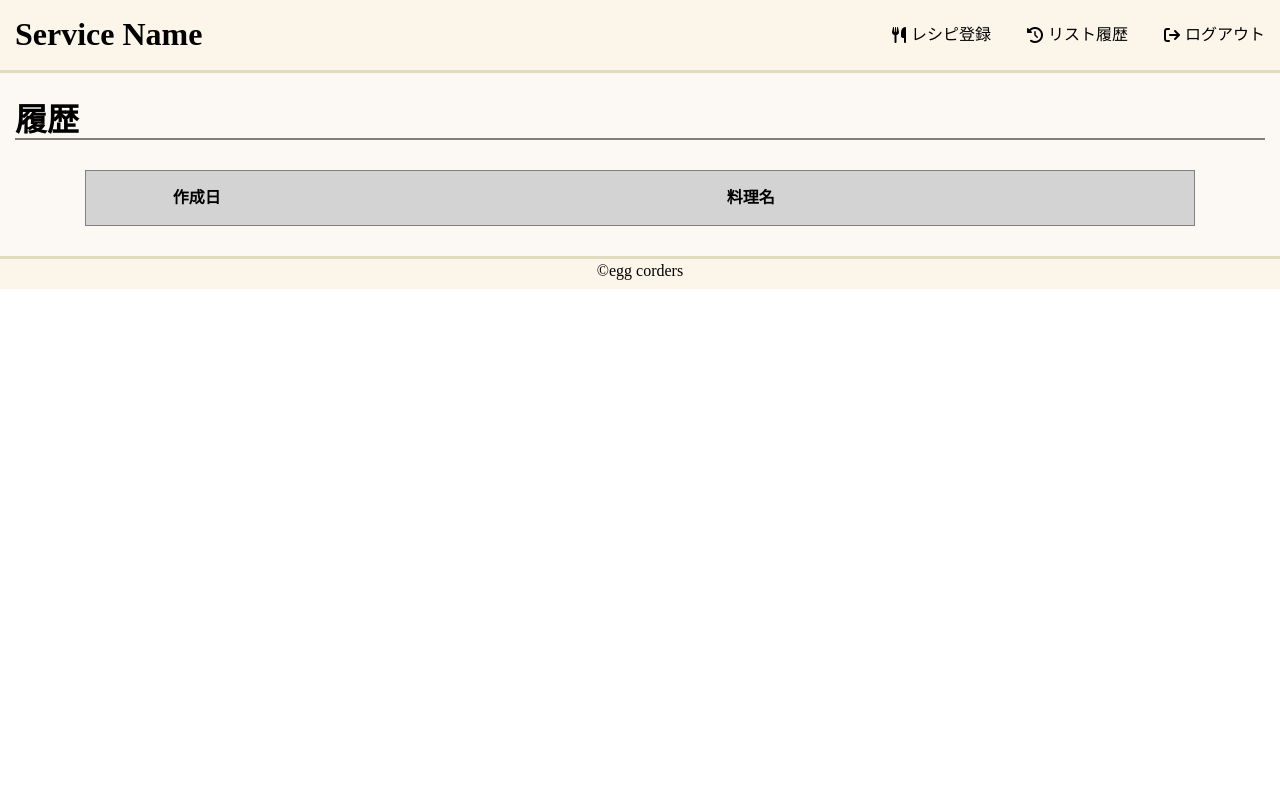
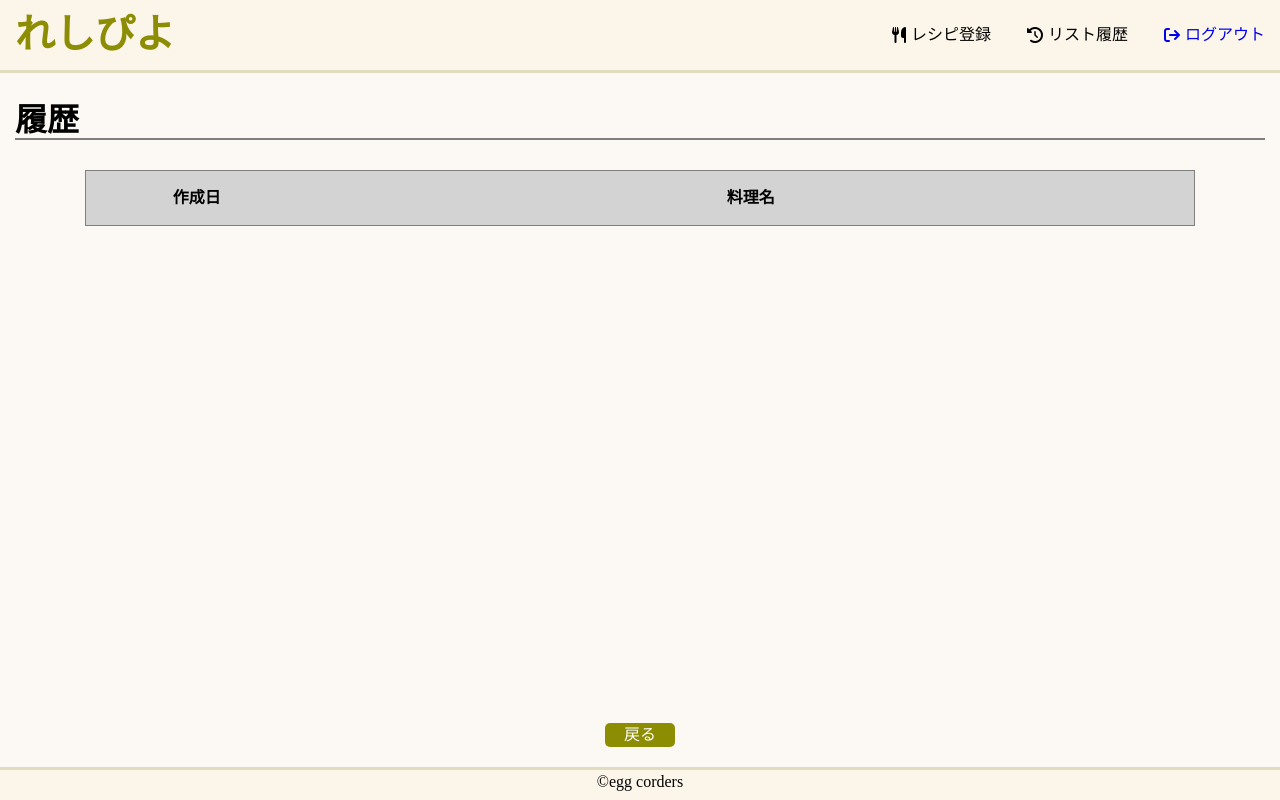
Before and after one commit to egg-coders/shopping-lister, a plain HTML site: page public/list-history.html in a window 1280 px wide. Drawn offline with Linux system fonts and the light colour scheme; no server answers; a web font is replaced by a local one.

Commit message:
history-page design update

```diff
--- a/public/css/list-history.css
+++ b/public/css/list-history.css
@@ -1,3 +1,28 @@
+@import url(https://fonts.googleapis.com/earlyaccess/nikukyu.css);
+
+body {
+  display: flex;
+  flex-direction: column;
+  min-height: 100vh;
+}
+
+main {
+  display: flex;
+  flex-direction: column;
+  height: 100%;
+  flex-grow: 1;
+}
+
+.main-wrapper {
+  flex-grow: 1;
+}
+
+.header-wrapper h1 {
+  font-family: "Nikukyu";
+  color: rgb(141, 141, 3);
+  font-size: 40px;
+}
+
 .title {
   padding-top: 30px;
   margin-bottom: 30px;
@@ -44,3 +69,24 @@ table {
   width: 100%;
   height: 100%;
 }
+
+#button-container {
+  text-align: center;
+  margin: 20px 0;
+}
+
+#back-button {
+  display: inline-block;
+  width: 70px;
+  border-radius: 5px;
+
+  color: white;
+  background-color: rgb(141, 141, 3);
+
+  cursor: pointer;
+  transition-duration: 0.5s;
+}
+
+#back-button:hover {
+  opacity: 0.7;
+}
--- a/public/list-history.html
+++ b/public/list-history.html
@@ -2,7 +2,7 @@
 <html lang="ja">
   <head>
     <meta charset="utf-8" />
-    <title>ShoppingListService</title>
+    <title>れしぴよ</title>
     <meta name="description" content="買い忘れを防止するサービス" />
     <link href="https://use.fontawesome.com/releases/v6.4.2/css/all.css" rel="stylesheet" />
     <link rel="stylesheet" href="css/common.css" />
@@ -14,7 +14,7 @@
   <body>
     <header>
       <div class="header-wrapper container">
-        <h1><a class="link-history">Service Name</a></h1>
+        <h1><a class="link-history">れしぴよ</a></h1>
         <nav>
           <ul class="header-nav">
             <li>
@@ -24,7 +24,7 @@
               <a class="link-history"><i class="fa fa-solid fa-clock-rotate-left"></i><span>リスト履歴</span></a>
             </li>
             <li>
-              <a class="link-history"><i class="fa fa-solid fa-arrow-right-from-bracket"></i><span>ログアウト</span></a>
+              <a class="link-history" href="/"><i class="fa fa-solid fa-arrow-right-from-bracket"></i><span>ログアウト</span></a>
             </li>
           </ul>
         </nav>
@@ -55,6 +55,9 @@
           </table>
         </div>
       </div>
+      <div id="button-container">
+        <a id="back-button" href="/select">戻る</a>
+      </div>
     </main>
 
     <footer>
```
